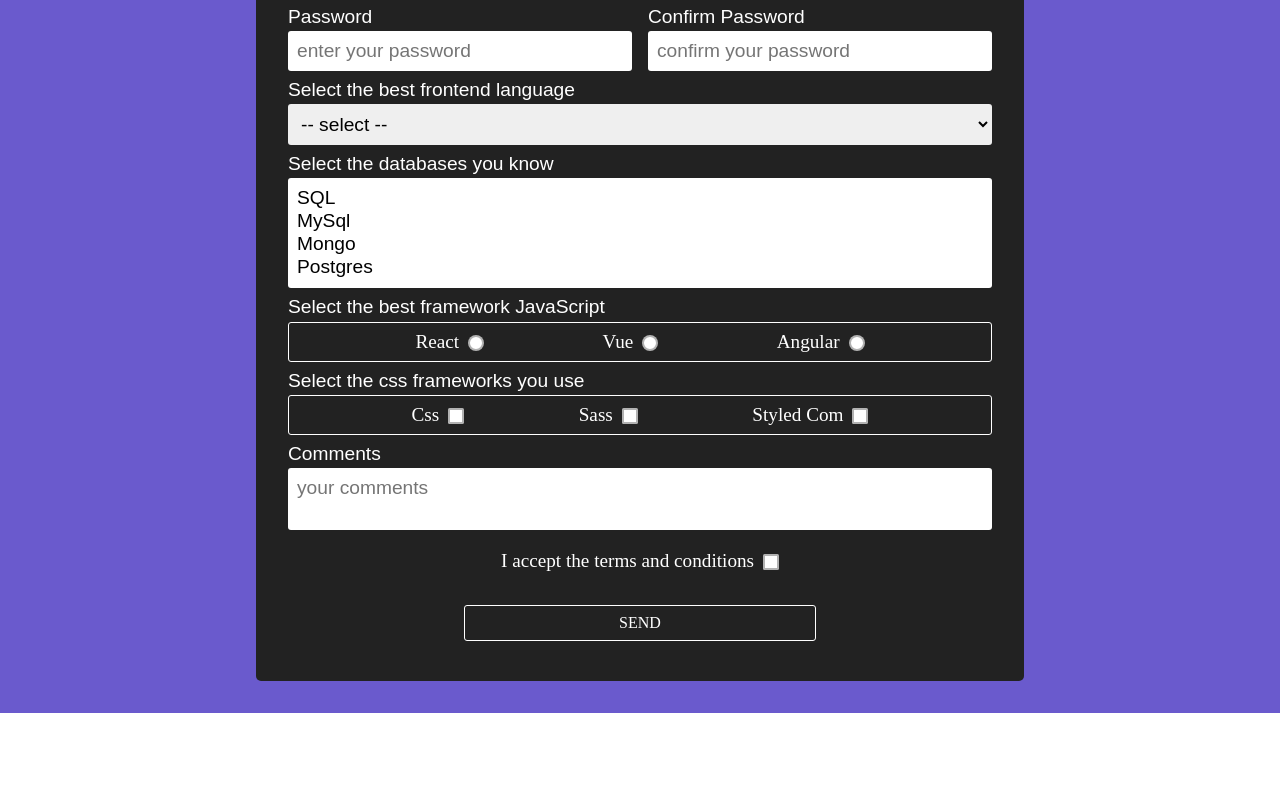
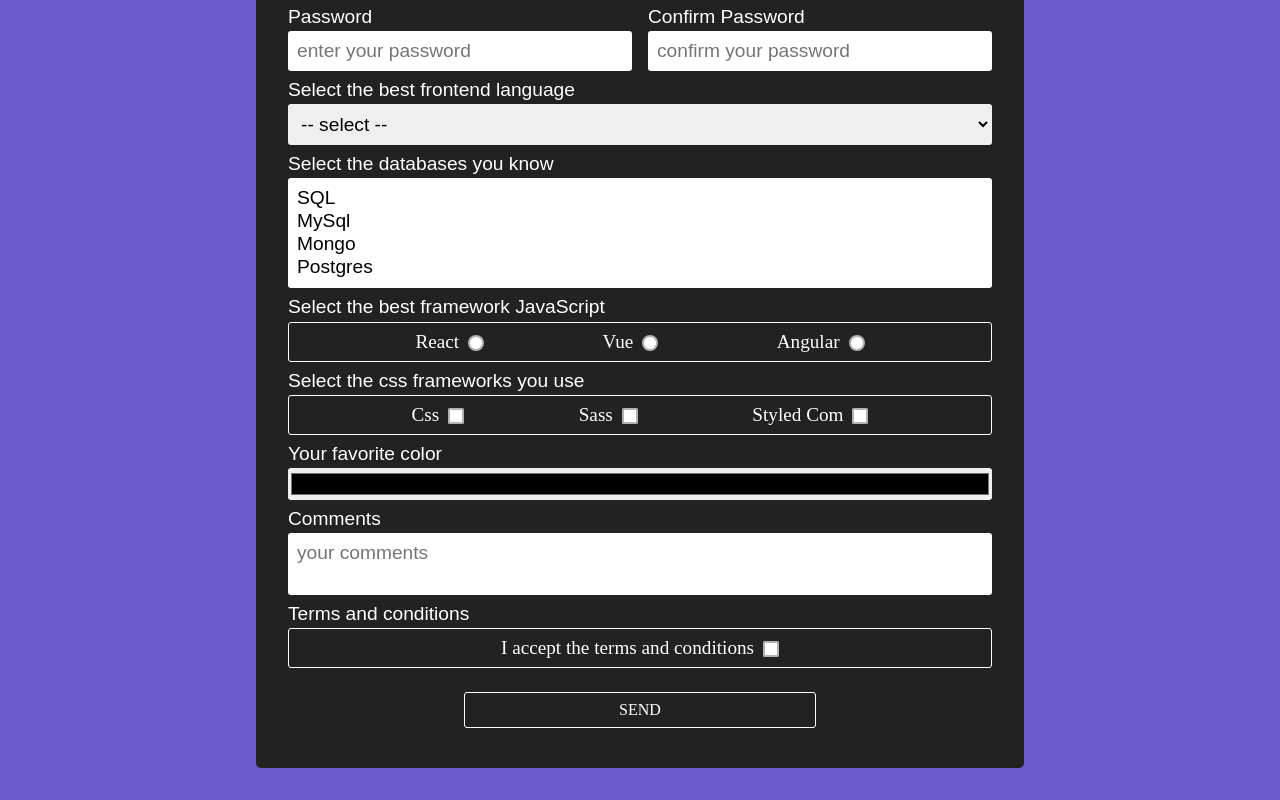
Before and after one commit to newmanferrer/formik-definitive, a React (Create React App) app: page /#/singin in a window 1280 px wide. Shown: the part 408-1208 px from the top of the page. Before the commit the page ends 1121 px from the top, so only its background shows below. Built offline with nearby package versions, Linux system fonts and the light colour scheme.

Commit message:
feat: :sparkles: Add input "favoriteColor". Update input "terms"
Add input "favoriteColor". Update input "terms"

issue #40

```diff
--- a/src/components/FormSingIn/index.jsx
+++ b/src/components/FormSingIn/index.jsx
@@ -163,6 +163,14 @@ export const FormSingIn = () => {
      </FormInputRadCheWrapper>
 
      <FormInput
+      label="Your favorite color"
+      type="color"
+      id="favoriteColor"
+      name="favoriteColor"
+      occupytwocolumns="true"
+     />
+
+     <FormInput
       label="Comments"
       as="textarea"
       id="comments"
@@ -172,7 +180,12 @@ export const FormSingIn = () => {
       occupytwocolumns
      />
 
-     <FormInputRadCheWrapper id="terms" name="terms" occupytwocolumns>
+     <FormInputRadCheWrapper
+      id="terms"
+      name="terms"
+      title="Terms and conditions"
+      border
+      occupytwocolumns>
       <FormInputRadChe
        label="I accept the terms and conditions"
        type="checkbox"
```
